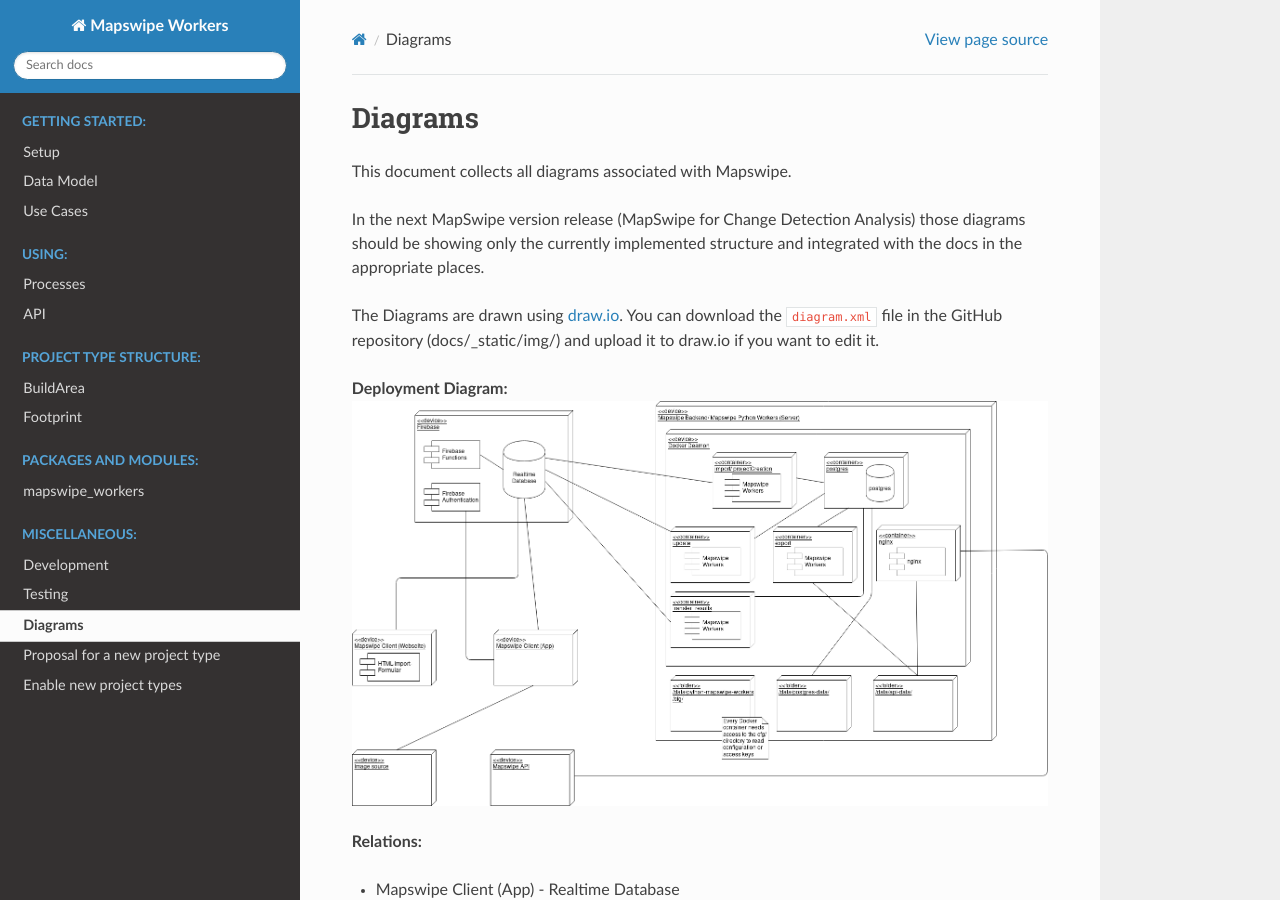
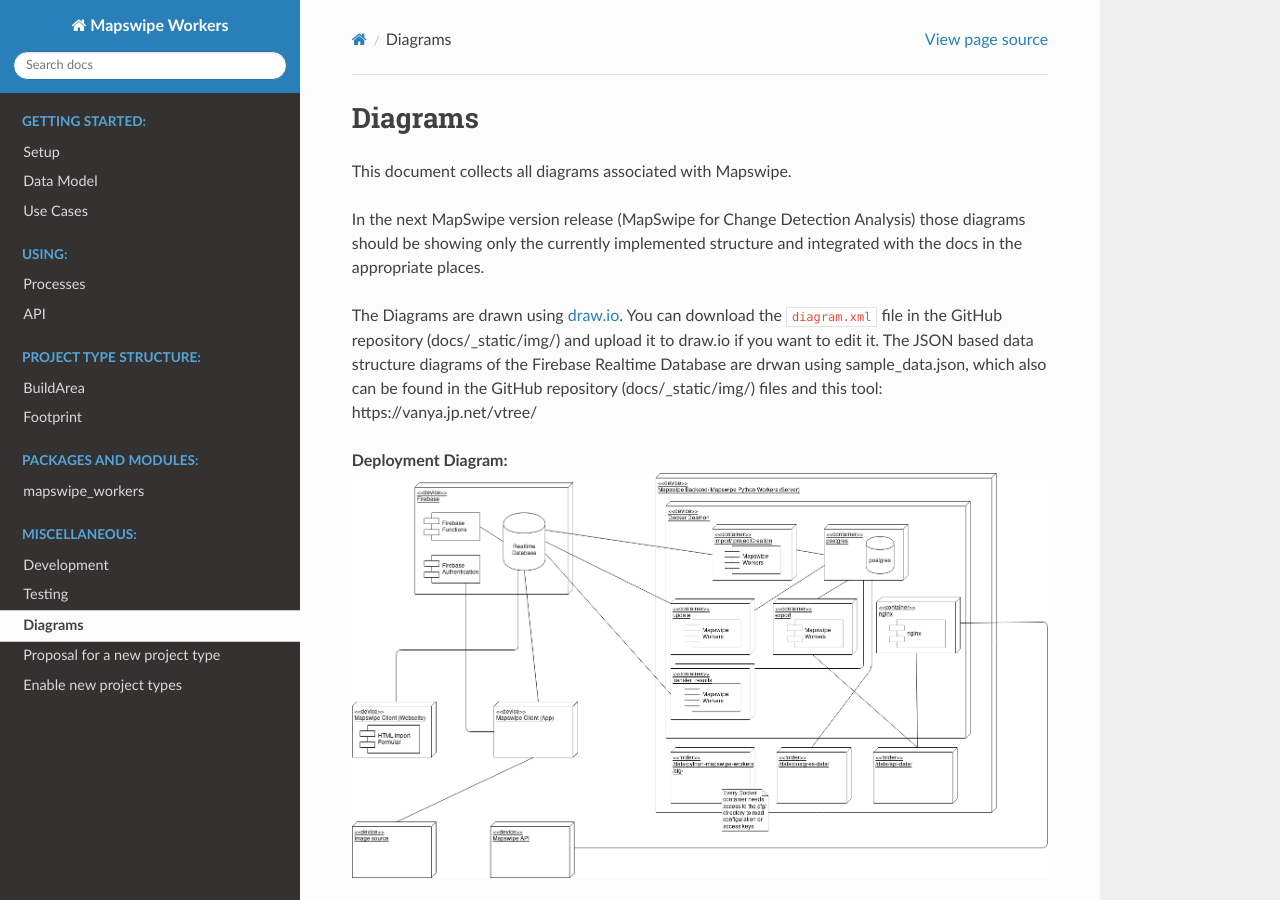
Before and after one commit to mapswipe/python-mapswipe-workers, a Sphinx documentation site: the page built from docs/diagrams.md, in a window 1280 px wide and 900 px high. Built offline with Sphinx 7.4.7 and the Read the Docs theme 2.0.0, drawn with Linux system fonts in a browser that asks for light colours.

Commit message:
add tool recommendation for drawing diagrams

```diff
--- a/docs/diagrams.md
+++ b/docs/diagrams.md
@@ -4,7 +4,7 @@
 
 In the next MapSwipe version release (MapSwipe for Change Detection Analysis) those diagrams should be showing only the currently implemented structure and integrated with the docs in the appropriate places.
 
-The Diagrams are drawn using [draw.io](https://.wwww.draw.io). You can download the `diagram.xml` file in the GitHub repository (docs/\_static/img/) and upload it to draw.io if you want to edit it.
+The Diagrams are drawn using [draw.io](https://.wwww.draw.io). You can download the `diagram.xml` file in the GitHub repository (docs/\_static/img/) and upload it to draw.io if you want to edit it. The JSON based data structure diagrams of the Firebase Realtime Database are drwan using sample_data.json, which also can be found in the GitHub repository (docs/\_static/img/) files and this tool: https://vanya.jp.net/vtree/
 
 **Deployment Diagram:**
 ![Deployment Diagram](/_static/img/deployment_diagram.png)
```
